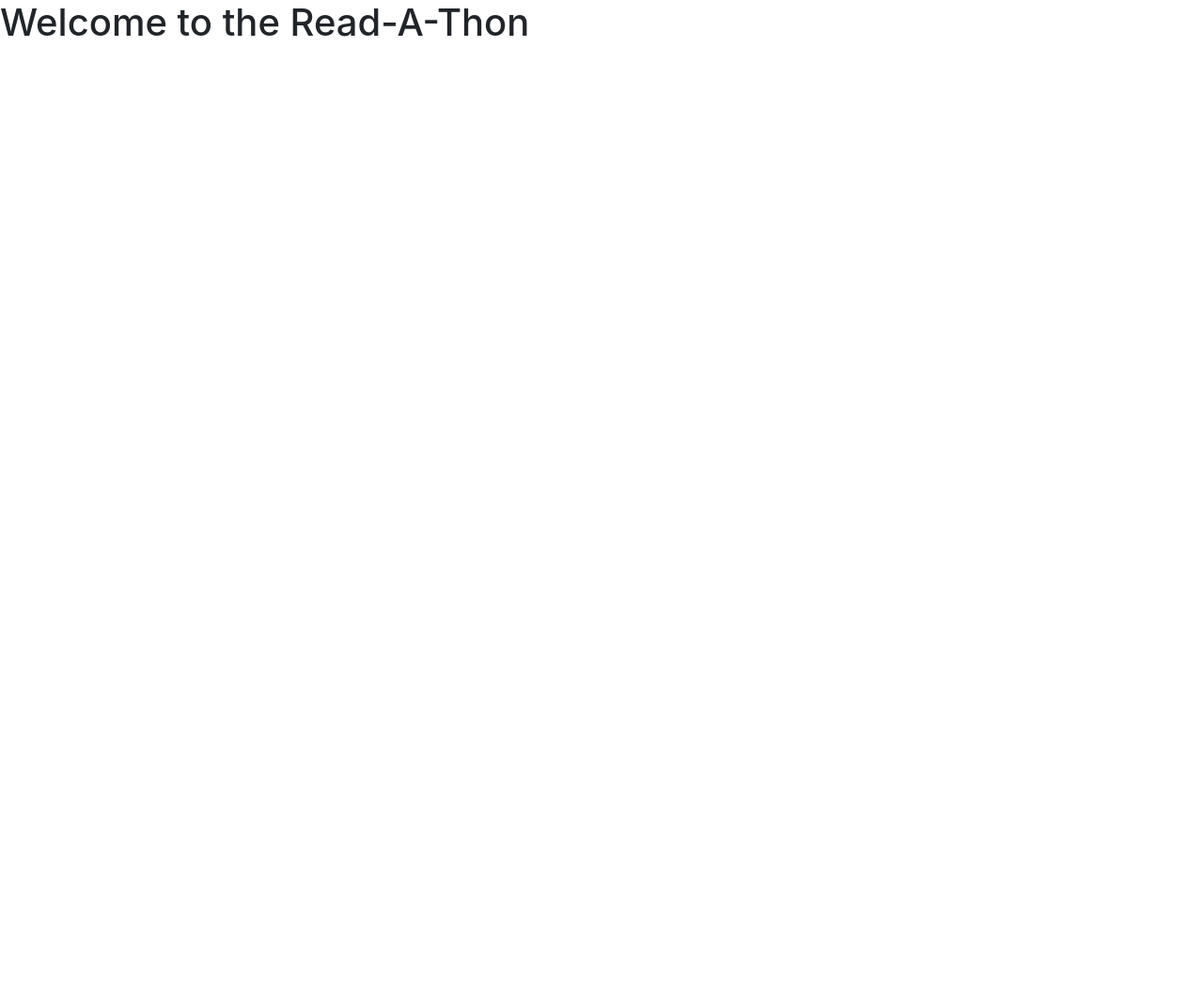
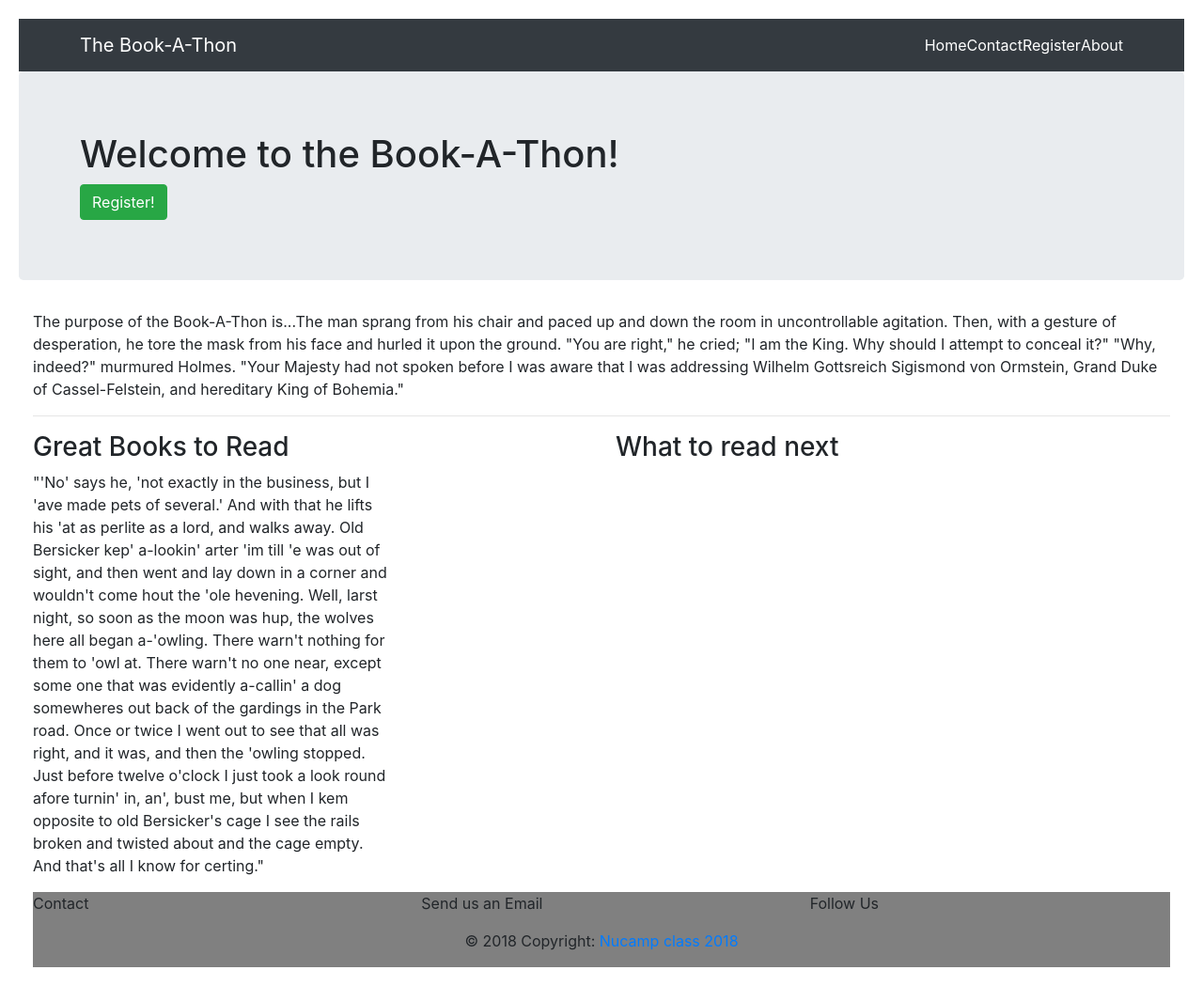
Before and after one commit to LyndsayM/Book-A-Thon, a website: page index.html in a window 1280 px wide. Shown: the whole page at 94% size. Before the commit the page ends 800 px from the top, so only its background shows below. Drawn offline with nearby package versions, Linux system fonts and the light colour scheme; a script that the page names is missing.

Commit message:
basic format main page

```diff
--- a/CSS/styles.css
+++ b/CSS/styles.css
@@ -1,3 +1,20 @@
+nav{
+background: grey;
+
+}
 body{
-background: blue;
+    padding: 20px;
+    color: black;
 }
+
+ul li a{
+    color:white
+  }
+
+  .navbar-brand{
+    color:white
+  }
+
+  footer{
+background: grey;
+  }
--- a/index.html
+++ b/index.html
@@ -1,8 +1,4 @@
 <!DOCTYPE html>
-<!--[if lt IE 7]>      <html class="no-js lt-ie9 lt-ie8 lt-ie7"> <![endif]-->
-<!--[if IE 7]>         <html class="no-js lt-ie9 lt-ie8"> <![endif]-->
-<!--[if IE 8]>         <html class="no-js lt-ie9"> <![endif]-->
-<!--[if gt IE 8]><!--> <html class="no-js"> <!--<![endif]-->
     <head>
         <meta charset="utf-8">
         <meta name="viewport" content="width=device-width, initial-scale=1, shrink-to-fit=no">
@@ -12,12 +8,74 @@
         <meta name="viewport" content="width=device-width, initial-scale=1">
         <link rel="stylesheet" href="css/styles.css">
         <link rel="stylesheet" href="node_modules/bootstrap/dist/css/bootstrap.min.css">
+        <link rel="stylesheet" href="https://use.fontawesome.com/releases/v5.3.1/css/all.css" integrity="sha384-mzrmE5qonljUremFsqc01SB46JvROS7bZs3IO2EmfFsd15uHvIt+Y8vEf7N7fWAU" crossorigin="anonymous">
     </head>
     <body>
-        <h1>Welcome to the Read-A-Thon</h1>
+      <!--Navigation Bar  -->
+      <nav class="navbar navbar-expand-lg navbar-dark bg-dark">
+          <div class="container">
+           <div class="navbar-header">
+            <a class="navbar-brand" href="#" id="mybrand">The Book-A-Thon</a>
+          </div>
+
+         <ul class="nav navbar-nav navbar-dark navbar-right">
+             <li class="active"><a href="#home"> Home </a></li>
+             <li><a href="#contact"> Contact </a></li>
+             <li><a href="#register"> Register </a></li>
+             <li><a class="active" href="#about"> About </a></li>
+
+          </ul>
+          </div>
+        </nav>
+<!-- Header -->
+    <header class="jumbotron">
+        <div class="container">
+            <div class="row row-header">
+                <div class="col-12">
+                    <h1>Welcome to the Book-A-Thon!</h1>
+                    <button type="button" class="btn btn-success">Register!</button>
+                </div>
+            </div>
+        </div>
+      </header>
+
+    <div class= "container-fluid">
+      <div id="info">
+      <p>The purpose of the Book-A-Thon is...The man sprang from his chair and paced up and down the room in uncontrollable agitation. Then, with a gesture of desperation, he tore the mask from his face and hurled it upon the ground. "You are right," he cried; "I am the King. Why should I attempt to conceal it?" "Why, indeed?" murmured Holmes. "Your Majesty had not spoken before I was aware that I was addressing Wilhelm Gottsreich Sigismond von Ormstein, Grand Duke of Cassel-Felstein, and hereditary King of Bohemia."</p>
+        <hr>
+</div>
+        <div class="row">
+          <div class="col-sm-4">
+                <h3>Great Books to Read</h3>
+                <p>"'No' says he, 'not exactly in the business, but I 'ave made pets of several.' And with that he lifts his 'at as perlite as a lord, and walks away. Old Bersicker kep' a-lookin' arter 'im till 'e was out of sight, and then went and lay down in a corner and wouldn't come hout the 'ole hevening. Well, larst night, so soon as the moon was hup, the wolves here all began a-'owling. There warn't nothing for them to 'owl at. There warn't no one near, except some one that was evidently a-callin' a dog somewheres out back of the gardings in the Park road. Once or twice I went out to see that all was right, and it was, and then the 'owling stopped. Just before twelve o'clock I just took a look round afore turnin' in, an', bust me, but when I kem opposite to old Bersicker's cage I see the rails broken and twisted about and the cage empty. And that's all I know for certing."</p>
+                <!-- https://litipsum.com/ -->
+            </div>
+           <div class="col-sm-2"></div>
+          <div class="col-sm-6">
+                    <h3>What to read next</h3>
+                    <!-- script generated from Google Books; placeholder, we want to customize something for this project -->
+                    <script type="text/javascript" src="//books.google.com/books/previewlib.js"></script>
+                    <script type="text/javascript">
+                    GBS_insertEmbeddedViewer('ISBN:0738531367',600,500);
+                    </script>
+            </div>
+             </div>
+<footer>
+  <div class="row">
+    <div class="col-sm-4">Contact</div>
+    <div class="col-sm-4">Send us an Email</div>
+    <div class="col-sm-4">Follow Us</div>
+  </div>
+
+  <!-- Copyright -->
+  <div class="footer-copyright text-center py-3">© 2018 Copyright:
+      <a href="#"> Nucamp class 2018</a>
+    </div>
+    <!-- Copyright -->
+</footer>
 <!-- jQuery first, then Tether, then Bootstrap JS. -->
 <script src="node_modules/jquery/dist/jquery.min.js"></script>
 <script src="node_modules/tether/dist/js/tether.min.js"></script>
 <script src="node_modules/bootstrap/dist/js/bootstrap.min.js"></script>
-    </body>
+</body>
 </html>
```
